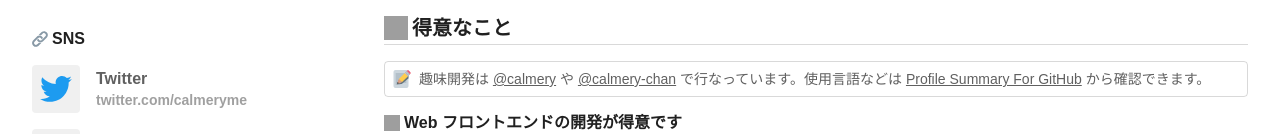
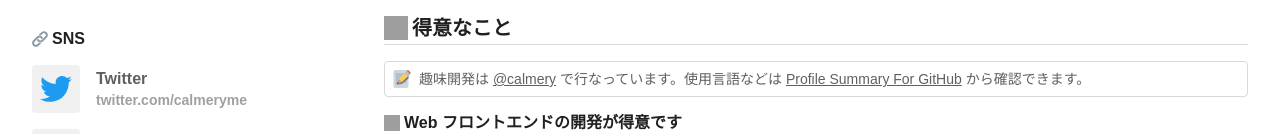
Before and after one commit to calmery/calmery.me, a Next.js app: page / in a window 1280 px wide. Shown: the part 295-429 px from the top of the page. Built offline with nearby package versions, Linux system fonts and the light colour scheme; grey boxes are pictures that could not be loaded.

Commit message:
内容を更新する

```diff
--- a/package.json
+++ b/package.json
@@ -4,7 +4,8 @@
     "next": "12.3.1",
     "react": "18.2.0",
     "react-dom": "18.2.0",
-    "react-photo-gallery": "8.0.0"
+    "react-photo-gallery": "8.0.0",
+    "react-tooltip": "5.28.0"
   },
   "devDependencies": {
     "@types/node": "18.7.23",
--- a/src/components/MainContents/Engineering.tsx
+++ b/src/components/MainContents/Engineering.tsx
@@ -15,10 +15,6 @@ export const Engineering: React.FC = () => {
       <Callout icon="memo">
         趣味開発は{" "}
         <ExternalLink href="https://github.com/calmery">@calmery</ExternalLink>{" "}
-        や{" "}
-        <ExternalLink href="https://github.com/calmery">
-          @calmery-chan
-        </ExternalLink>{" "}
         で行なっています。使用言語などは
         <ExternalLink
           className={clsx("px-4")}
--- a/src/pages/index.tsx
+++ b/src/pages/index.tsx
@@ -1,4 +1,5 @@
 import clsx from "clsx";
+import { Tooltip } from "react-tooltip";
 import { Heading } from "~/components/Heading";
 import { Icon } from "~/components/Icon";
 import { IconWithBackground } from "~/components/IconWithBackground";
@@ -74,11 +75,23 @@ const Sidebar: React.FC = () => {
           好きなもの
         </Heading>
         <div className={clsx("flex", "gap-16", "flex-row")}>
-          <IconWithBackground icon="laptop" />
-          <IconWithBackground icon="camera" />
-          <IconWithBackground icon="game" />
-          <IconWithBackground icon="coffee" />
-          <IconWithBackground icon="doughnut" />
+          <Tooltip id="like" />
+
+          <div data-tooltip-content="PC" data-tooltip-id="like">
+            <IconWithBackground icon="laptop" />
+          </div>
+          <div data-tooltip-content="カメラ" data-tooltip-id="like">
+            <IconWithBackground icon="camera" />
+          </div>
+          <div data-tooltip-content="ゲーム" data-tooltip-id="like">
+            <IconWithBackground icon="game" />
+          </div>
+          <div data-tooltip-content="カフェ" data-tooltip-id="like">
+            <IconWithBackground icon="coffee" />
+          </div>
+          <div data-tooltip-content="スイーツ" data-tooltip-id="like">
+            <IconWithBackground icon="doughnut" />
+          </div>
         </div>
       </section>
 
```
Also changed, not shown: 1 other file (tests, documents, lock files or other folders).
